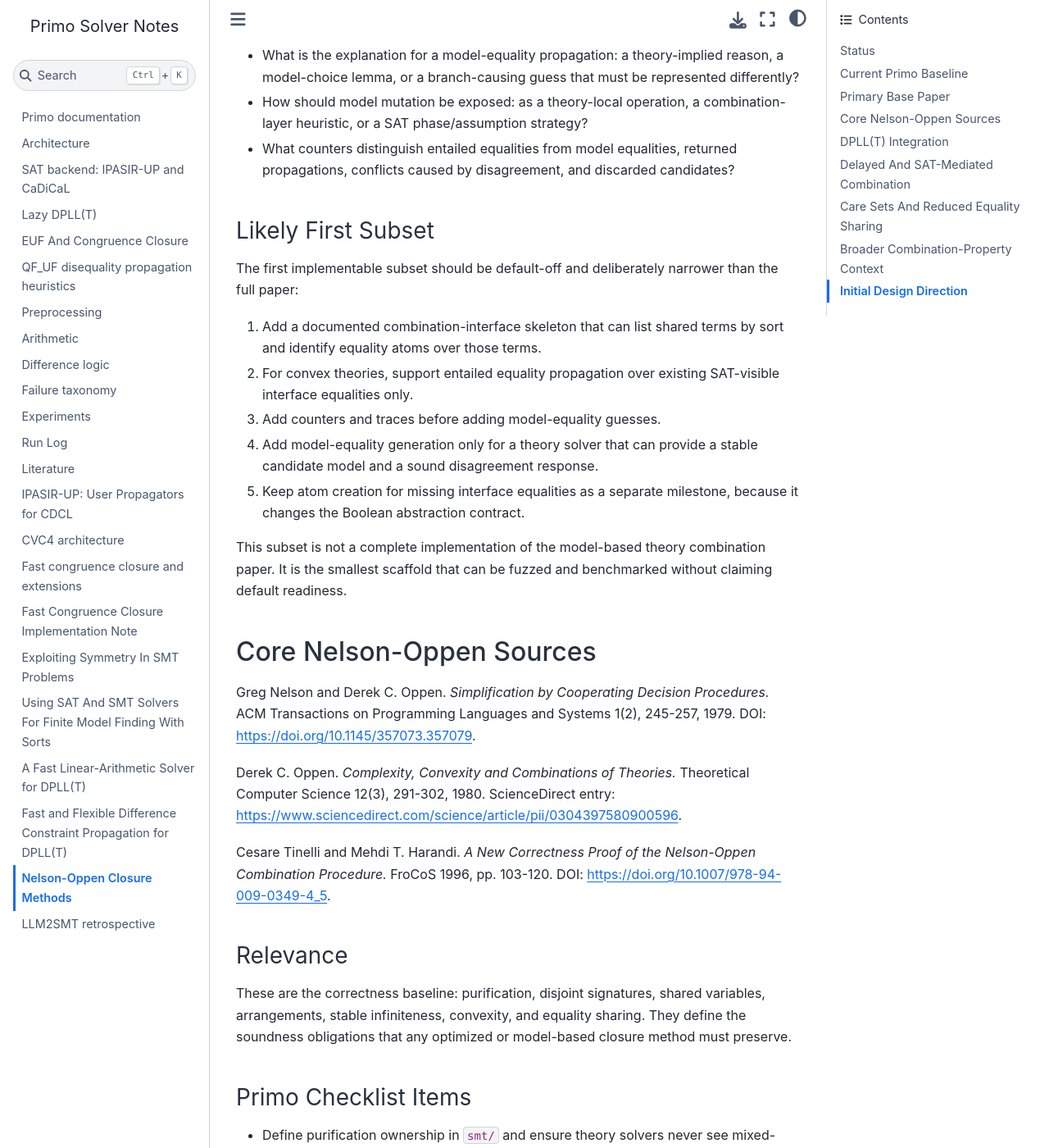
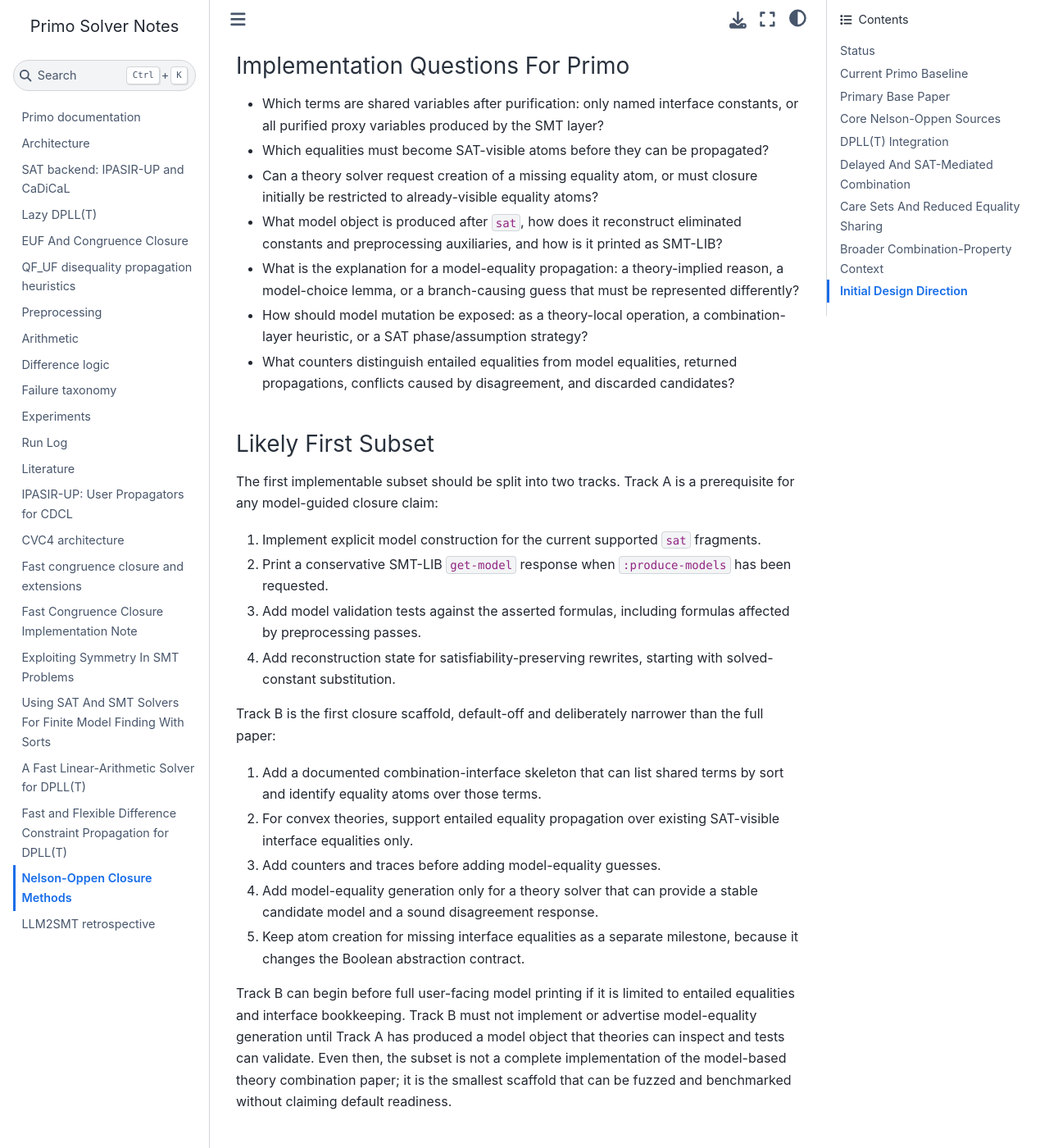
Before and after one commit to primo-solver/primo, a Jupyter Book: the page built from docs/papers/nelson-oppen-closure-methods.md, in a window 1280 px wide and 1400 px high, scrolled down 1858 px. Shown: the whole window at 82% size. Built offline with Jupyter Book 1.0.4 settings and Sphinx 7.4.7 and the Sphinx Book theme 1.1.4, drawn with Linux system fonts in a browser that asks for light colours; some of the changed text lies outside the part shown.

Commit message:
Record model printing prerequisite for NO closure

```diff
--- a/docs/papers/nelson-oppen-closure-methods.md
+++ b/docs/papers/nelson-oppen-closure-methods.md
@@ -19,6 +19,15 @@
 There is no documented general Nelson-Oppen combination layer in `docs/`, and a
 repository search for "Nelson" or "Oppen" only finds retrospective or
 literature references, not a current implementation note.
+
+Primo also lacks explicit model construction and SMT-LIB model printing.
+`core::Model` and `smt::ModelBuilder` are placeholders, `check-sat` currently
+returns only a status and statistics, and preprocessing such as solved-constant
+substitution is documented as satisfiability-preserving rather than
+model-preserving. This is a real prerequisite for model-guided combination:
+without a concrete model object, "model equality" can easily degrade into an
+unexplained heuristic over the SAT assignment instead of the paper's operation
+over candidate theory models.
 
 The initial closure-method work therefore should not be framed as replacing an
 existing general Nelson-Oppen module. It should introduce the minimum common
@@ -66,6 +75,8 @@
 - Which equalities must become SAT-visible atoms before they can be propagated?
 - Can a theory solver request creation of a missing equality atom, or must
   closure initially be restricted to already-visible equality atoms?
+- What model object is produced after `sat`, how does it reconstruct eliminated
+  constants and preprocessing auxiliaries, and how is it printed as SMT-LIB?
 - What is the explanation for a model-equality propagation: a theory-implied
   reason, a model-choice lemma, or a branch-causing guess that must be
   represented differently?
@@ -76,7 +87,19 @@
 
 ### Likely First Subset
 
-The first implementable subset should be default-off and deliberately narrower
+The first implementable subset should be split into two tracks. Track A is a
+prerequisite for any model-guided closure claim:
+
+1. Implement explicit model construction for the current supported `sat`
+   fragments.
+2. Print a conservative SMT-LIB `get-model` response when `:produce-models`
+   has been requested.
+3. Add model validation tests against the asserted formulas, including formulas
+   affected by preprocessing passes.
+4. Add reconstruction state for satisfiability-preserving rewrites, starting
+   with solved-constant substitution.
+
+Track B is the first closure scaffold, default-off and deliberately narrower
 than the full paper:
 
 1. Add a documented combination-interface skeleton that can list shared terms by
@@ -89,9 +112,13 @@
 5. Keep atom creation for missing interface equalities as a separate milestone,
    because it changes the Boolean abstraction contract.
 
-This subset is not a complete implementation of the model-based theory
-combination paper. It is the smallest scaffold that can be fuzzed and benchmarked
-without claiming default readiness.
+Track B can begin before full user-facing model printing if it is limited to
+entailed equalities and interface bookkeeping. Track B must not implement or
+advertise model-equality generation until Track A has produced a model object
+that theories can inspect and tests can validate. Even then, the subset is not a
+complete implementation of the model-based theory combination paper; it is the
+smallest scaffold that can be fuzzed and benchmarked without claiming default
+readiness.
 
 ## Core Nelson-Oppen Sources
 
@@ -235,6 +262,8 @@
 
 The first design should be conservative:
 
+- Handle explicit model construction and model printing before implementing
+  model-equality guesses from de Moura/Bjorner.
 - Do not add eager all-pairs equality atoms as the default.
 - Build a theory-combination coordinator in `smt/` that knows shared terms,
   equality atoms, and theory ownership, but delegates theory reasoning to
```
